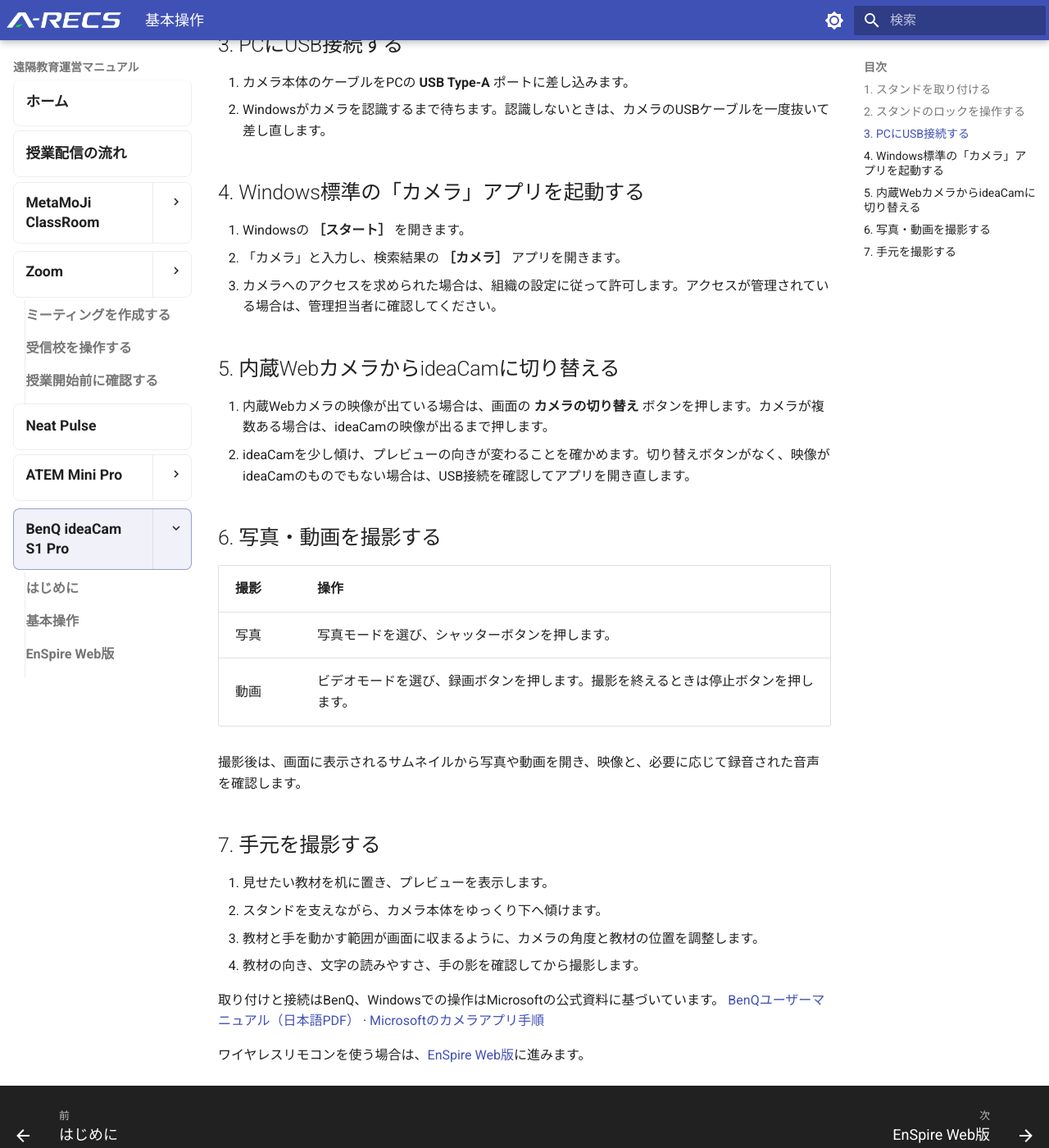
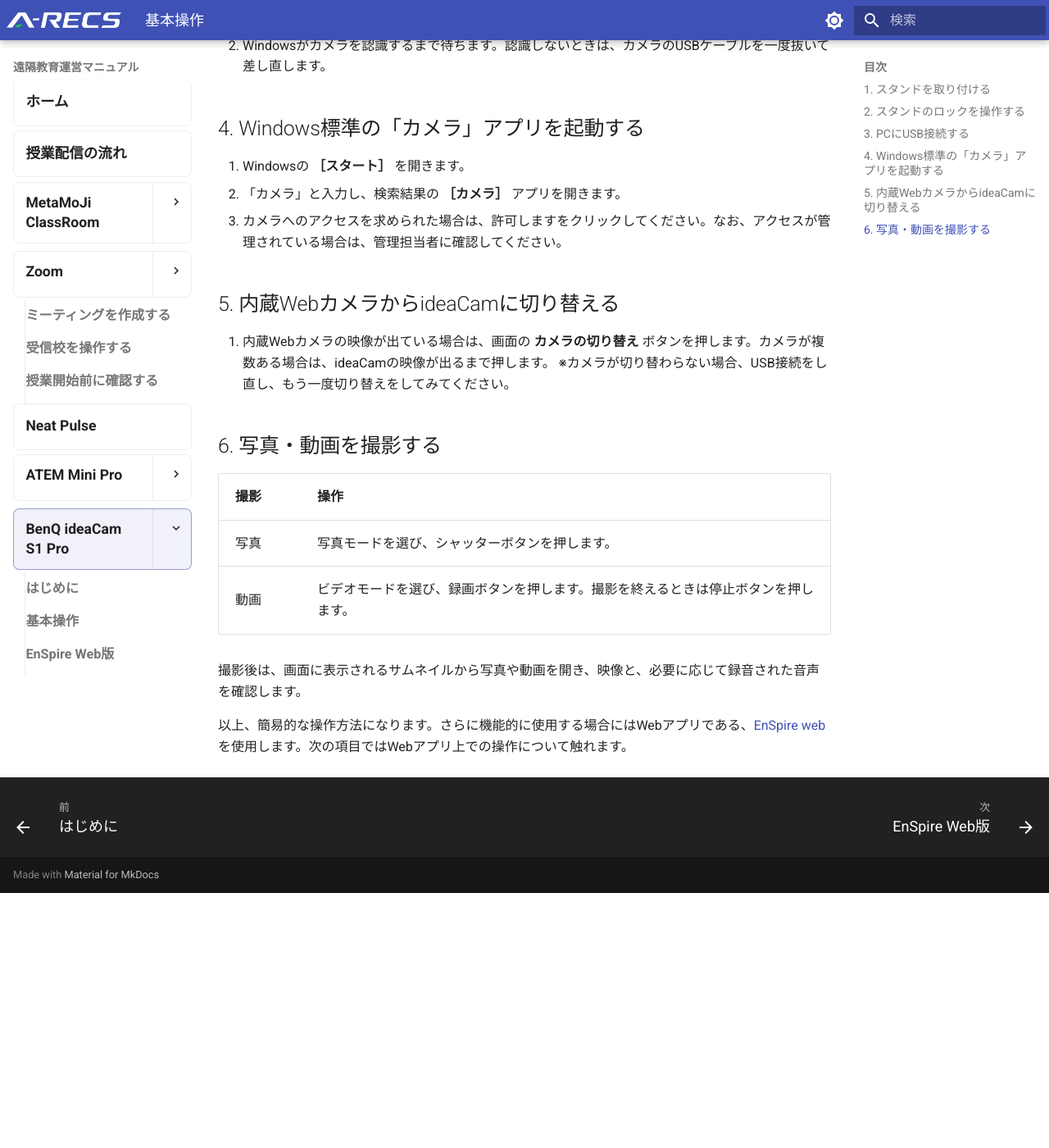
Before and after one commit to a-recs/remote-manual, an MkDocs documentation site: the page built from docs/benq-ideacam-s1-pro/operation.md, in a window 1280 px wide and 1400 px high, scrolled down 846 px. Shown: the whole window at 82% size. Built offline with MkDocs 1.6.1 and Material for MkDocs 9.7.7, drawn with Linux system fonts in a browser that asks for light colours; after the commit the page ends 1935 px from its top, so only the background shows below that; some of the changed text lies outside the part shown.

Commit message:
Update BenQ manual content

```diff
--- a/docs/benq-ideacam-s1-pro/operation.md
+++ b/docs/benq-ideacam-s1-pro/operation.md
@@ -1,6 +1,6 @@
 # 基本操作
 
-モニターにideaCamを取り付け、Windows標準の「カメラ」アプリで映像を表示します。学校のPCにBenQ専用ソフトをインストールできない場合も、WindowsがideaCamを認識し、「カメラ」アプリの使用が許可されていれば、映像の表示、写真撮影、動画撮影ができます。
+ideaCamを取り付け及び、簡単な操作についてまとめています。
 
 ## 1. スタンドを取り付ける
 
@@ -17,7 +17,7 @@
 3. 本体の取り付け用スロットをスタンドの取り付け位置に合わせ、安定して載っていることを確かめます。
 
 !!! warning "ロックを締めすぎない"
-    BenQの説明書では、スタンドが固定された時点で回すのを止めるよう案内しています。現場では、固定後に締め込んだ際に異音が確認されました。音がした場合は手を止め、取り付け位置を確認してください。
+    ロック状態でもある程度はスタンドの脚部は動く仕様になっています。締めすぎると破損するおそれがあります。
 
 <!-- 撮影予定（docs/images/benq-ideacam-s1-pro/） マウントロックの位置と時計回りの向き、本体を載せる位置。 -->
 
@@ -32,14 +32,14 @@
 
 1. Windowsの **［スタート］** を開きます。
 2. 「カメラ」と入力し、検索結果の **［カメラ］** アプリを開きます。
-3. カメラへのアクセスを求められた場合は、組織の設定に従って許可します。アクセスが管理されている場合は、管理担当者に確認してください。
+3. カメラへのアクセスを求められた場合は、許可しますをクリックしてください。なお、アクセスが管理されている場合は、管理担当者に確認してください。
 
 <!-- 撮影予定（docs/images/benq-ideacam-s1-pro/） スタートメニューで「カメラ」を検索した画面。 -->
 
 ## 5. 内蔵WebカメラからideaCamに切り替える
 
 1. 内蔵Webカメラの映像が出ている場合は、画面の **カメラの切り替え** ボタンを押します。カメラが複数ある場合は、ideaCamの映像が出るまで押します。
-2. ideaCamを少し傾け、プレビューの向きが変わることを確かめます。切り替えボタンがなく、映像がideaCamのものでもない場合は、USB接続を確認してアプリを開き直します。
+※カメラが切り替わらない場合、USB接続をし直し、もう一度切り替えをしてみてください。
 
 <!-- 撮影予定（docs/images/benq-ideacam-s1-pro/） Windowsカメラの切り替えボタンとideaCam選択後の映像。
 画像追加後の拡大表示の記法
@@ -57,15 +57,7 @@
 
 <!-- 撮影予定（docs/images/benq-ideacam-s1-pro/） 写真モード、録画の開始・停止、撮影後のサムネイル。 -->
 
-## 7. 手元を撮影する
-
-1. 見せたい教材を机に置き、プレビューを表示します。
-2. スタンドを支えながら、カメラ本体をゆっくり下へ傾けます。
-3. 教材と手を動かす範囲が画面に収まるように、カメラの角度と教材の位置を調整します。
-4. 教材の向き、文字の読みやすさ、手の影を確認してから撮影します。
-
 <!-- 撮影予定（docs/images/benq-ideacam-s1-pro/） カメラを下に向けた設置写真と、机上の教材を映したプレビュー。 -->
 
-取り付けと接続はBenQ、Windowsでの操作はMicrosoftの公式資料に基づいています。 [BenQユーザーマニュアル（日本語PDF）](https://esupportdownload.benq.com/esupport/CAMERA%20DEVICE/UserManual/ideaCam%20S1/UM_JA_231109153048.pdf) · [Microsoftのカメラアプリ手順](https://support.microsoft.com/ja-jp/windows/hardware/camera/how-to-use-the-windows-camera-app)
 
-ワイヤレスリモコンを使う場合は、[EnSpire Web版](enspire-web.md)に進みます。
+以上、簡易的な操作方法になります。さらに機能的に使用する場合にはWebアプリである、[EnSpire web](enspire-web.md)を使用します。次の項目ではWebアプリ上での操作について触れます。
```
Also changed, not shown: docs/benq-ideacam-s1-pro/index.md (+1 -1 lines), docs/benq-ideacam-s1-pro/intro.md (+2 -2 lines).
